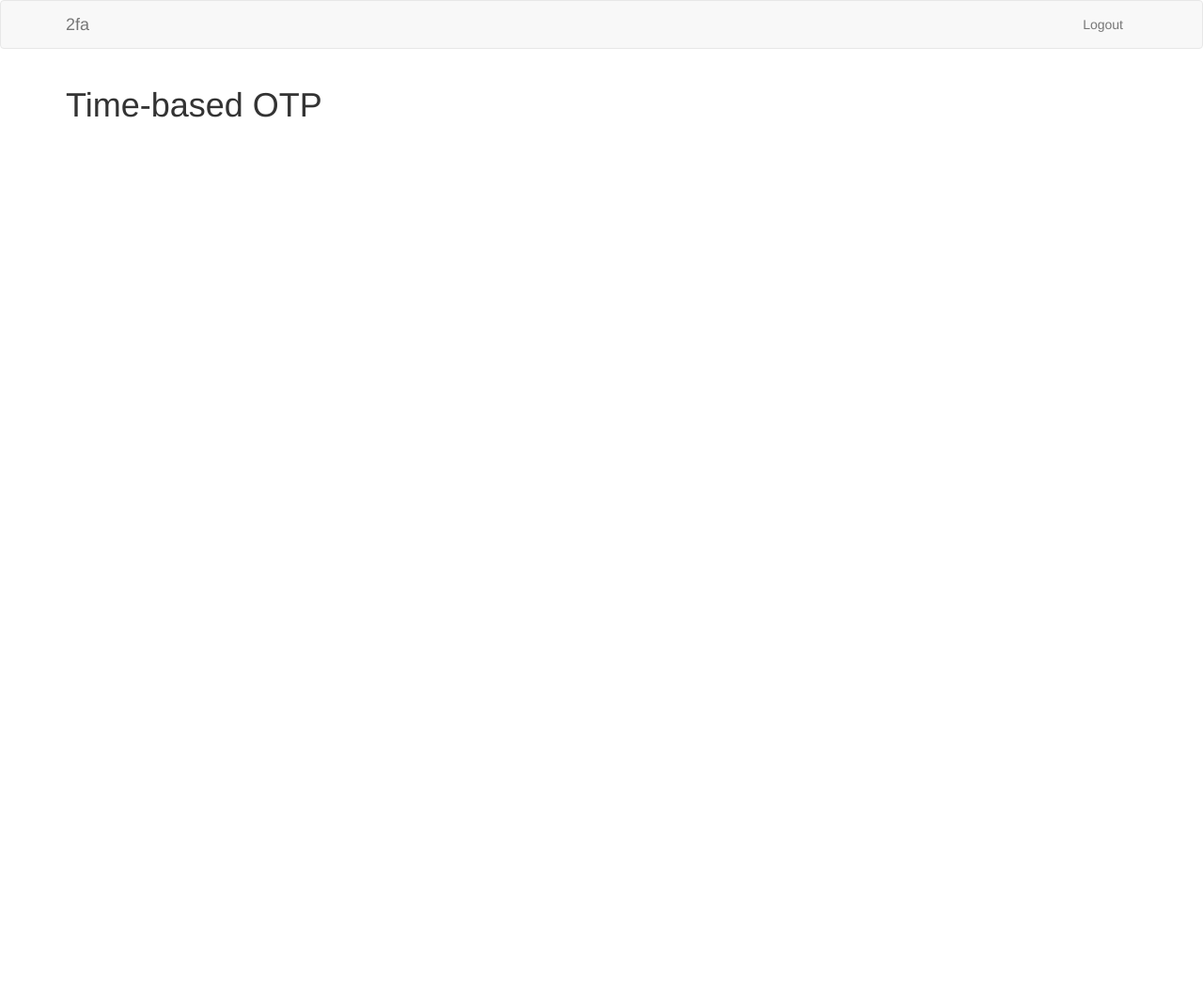
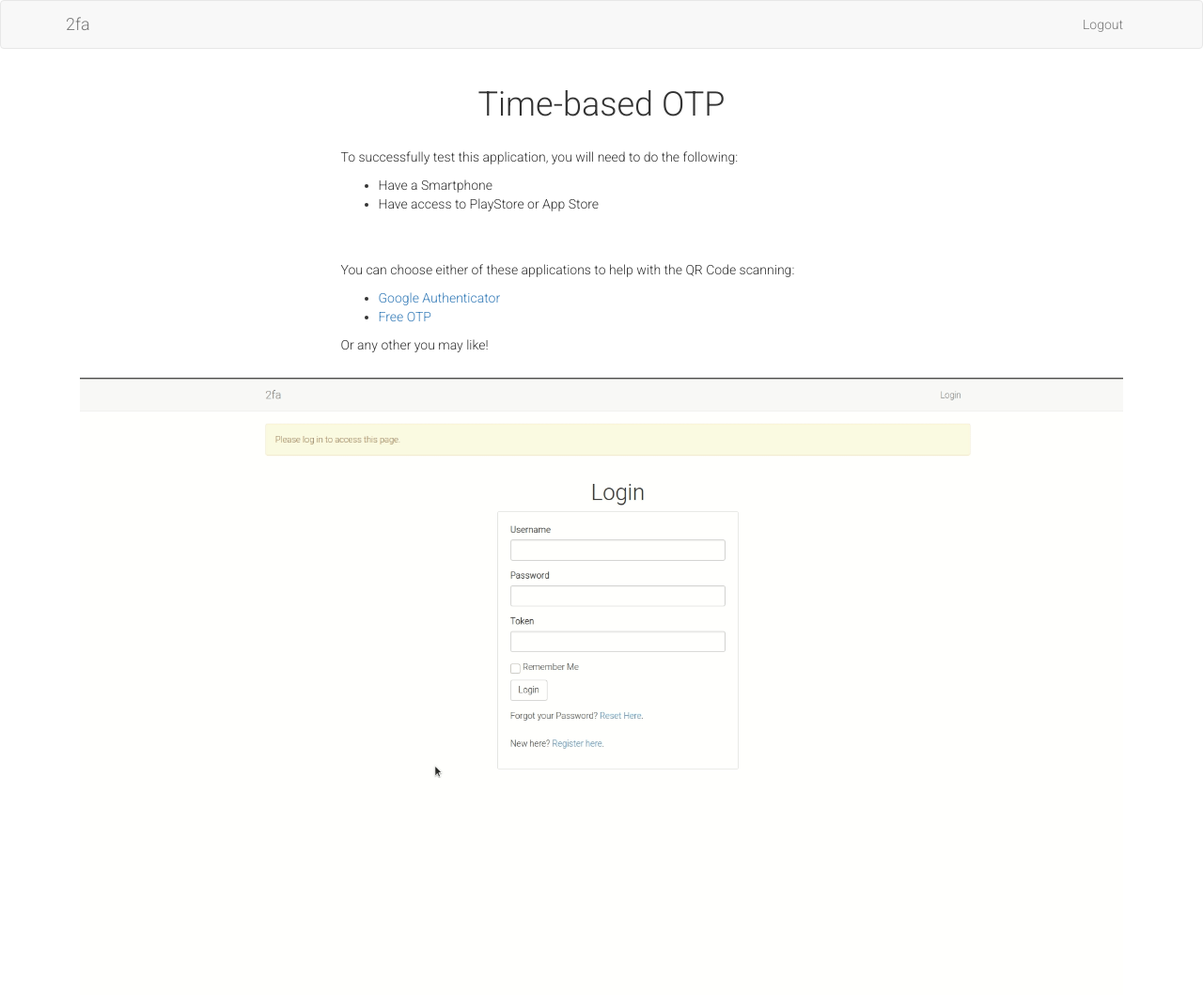
Before and after one commit to GitauHarrison/how-to-implement-time-based-two-factor-auth-in-flask, a Flask app: page / in a window 1280 px wide. Shown: the whole page at 94% size. Before the commit the page ends 125 px from the top, so only its background shows below. Run offline with Flask 2, Linux system fonts and the light colour scheme; a user stored in the database is signed in; parts of the project's set-up code (start-up, migrations or seed data) failed here and were passed over; some libraries are stand-ins or nearby versions.

Commit message:
Improve page layout; update home page content

```diff
--- a/app/routes.py
+++ b/app/routes.py
@@ -59,7 +59,7 @@ def register():
         db.session.add(user)
         db.session.commit()
         session['username'] = user.username
-        flash('You have registered successfully. Please login to continue')
+        flash('You need to scan the QR code below to complete registration')
         return redirect(url_for('two_factor_setup'))
     return render_template('register.html',
                            title='Register',
--- /dev/null
+++ b/app/static/css/styles.css
@@ -0,0 +1,11 @@
+.my-form{
+    border: 1px solid #e6e6e6;
+    padding: 20px;
+    border-radius: 3px;
+}
+body{
+    font-family: 'Roboto', sans-serif;
+}
+p{
+    padding-top: 15px;
+}
--- a/app/templates/base.html
+++ b/app/templates/base.html
@@ -9,6 +9,19 @@
     {% endif %}
 {% endblock %}
 
+<!-- Head Section -->
+{% block head %}
+    {{ super() }}
+    <link rel="icon" type="image/png" href="{{url_for('static', filename = 'images/auth.png')}}">
+    <link rel="preconnect" href="https://fonts.gstatic.com">
+    <link href="https://fonts.googleapis.com/css2?family=Roboto:wght@300&display=swap" rel="stylesheet">
+{% endblock %}
+
+<!-- Link Styles -->
+{% block styles %}
+    {{ super() }}
+    <link type="text/css" rel="stylesheet" href="{{ url_for('static', filename = 'css/styles.css') }}">
+{% endblock %}
 
 <!-- Navbar Section -->
 {% block navbar %}
--- a/app/templates/home.html
+++ b/app/templates/home.html
@@ -2,9 +2,35 @@
 
 {% block app_content %}
         <div class="row">
-            <div class="col-md-12">
+            <div class="col-sm-12 col-md-12 col-lg-12 col-xl-12 text-center">
                 <!-- title -->
                 <h1>Time-based OTP</h1>
             </div>
+            <div class="col-sm-12 col-md-3 col-lg-3 col-xl-3 ">
+                <!-- Empty div -->
+            </div>
+            <div class="col-sm-12 col-md-6 col-lg-6 col-xl-6 ">
+                <p>
+                    To successfully test this application, you will need to do the following:
+                    <ul>
+                        <li>Have a Smartphone</li>
+                        <li>Have access to PlayStore or App Store </li>
+                    </ul>
+                </p>
+                <p>
+                    You can choose either of these applications to help with the QR Code scanning:
+                    <ul>
+                        <li><a href="https://play.google.com/store/apps/details?id=com.google.android.apps.authenticator2&hl=en_US&gl=US">Google Authenticator</a></li>
+                        <li><a href="https://play.google.com/store/apps/details?id=org.fedorahosted.freeotp&hl=en_US&gl=US">Free OTP</a></li>
+                    </ul>
+                    Or any other you may like!
+                </p>
+            </div>
+            <div class="col-sm-12 col-md-3 col-lg-3 col-xl-3 ">
+                <!-- Empty div -->
+            </div>
+        </div>
+        <div class="col-sm-12 col-md-12 col-lg-12 col-xl-12 text-center">
+            <img class="img-fluid" style="max-width: 100%; height: auto;" src="{{ url_for('static', filename='images/2fa_flask.gif') }}">
         </div>
 {% endblock %}
--- a/app/templates/login.html
+++ b/app/templates/login.html
@@ -11,7 +11,7 @@
             <div class="col-sm-12 col-md-4 col-lg-4 col-xl-4">
 
             </div>
-            <div class="col-sm-12 col-md-4 col-lg-4 col-xl-4">
+            <div class="col-sm-12 col-md-4 col-lg-4 col-xl-4 my-form">
                 {{ wtf.quick_form(form) }}
                 <p>
                     Forgot your Password? <span><a href="#">Reset Here</a></span>.
```
Also changed, not shown: app/templates/two_factor_setup.html (+11 -6 lines), app.db, app/static/images/2fa_flask.gif (added), app/static/images/auth.png (added).
